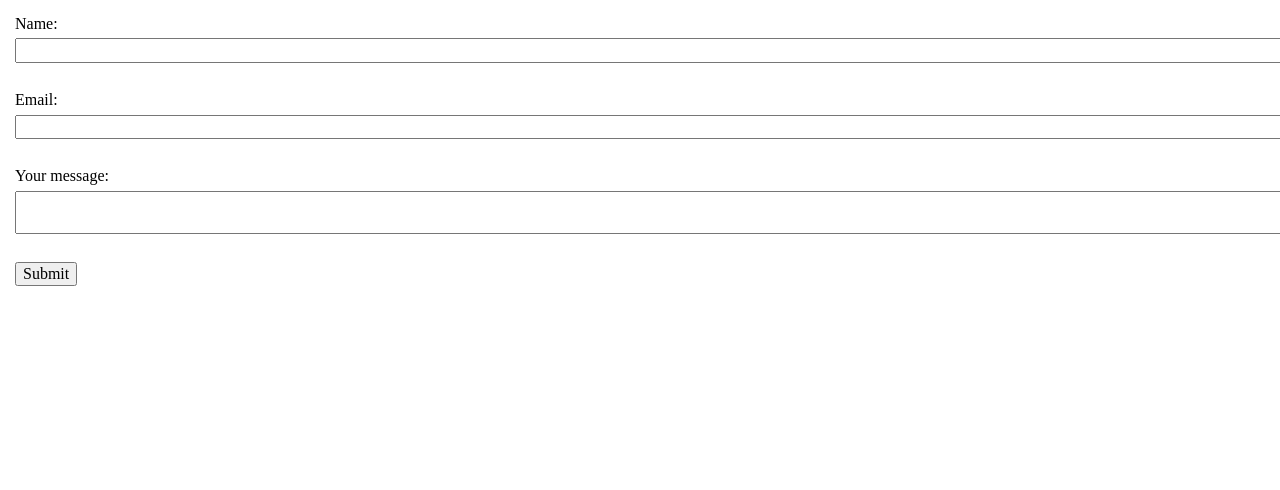
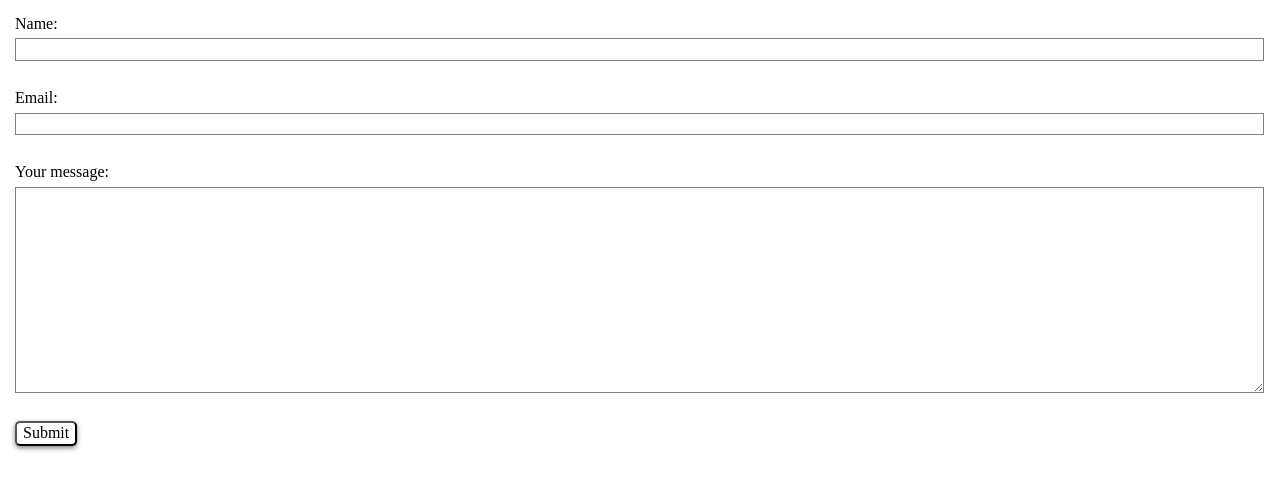
Before and after one commit to Loomisdk2/assessment-html-forms, a plain HTML site: page index.html in a window 1280 px wide. Drawn offline with nearby package versions, Linux system fonts and the light colour scheme.

Commit message:
Update style.css

```diff
--- a/style.css
+++ b/style.css
@@ -6,7 +6,7 @@ input, textarea, label {
   display: flex;
   flex-direction: column;
   flex: 1;
-  width: 100%;
+  width: 98%;
   margin: 5px;
 }
 
@@ -15,8 +15,17 @@ display: flex;
 flex-direction: column;
 flex: 1;
 margin: 5px;
+background-color: white;
+border-radius: 5px;
+box-shadow: 0 2px 5px 0 rgba(0, 0, 0, 0.5);
+border-color: solid gray;
 }
 
 input, textarea {
   padding-right: 10px;
+  border: 1px solid gray;
 }
+
+textarea {
+  height: 200px;
+}
```
